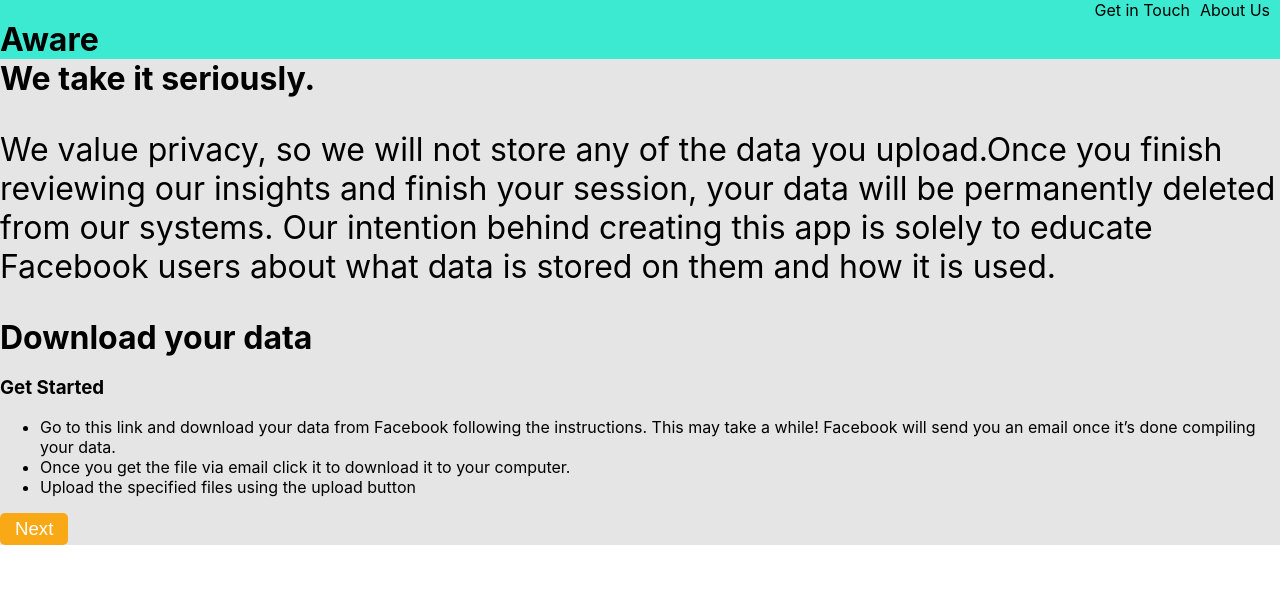
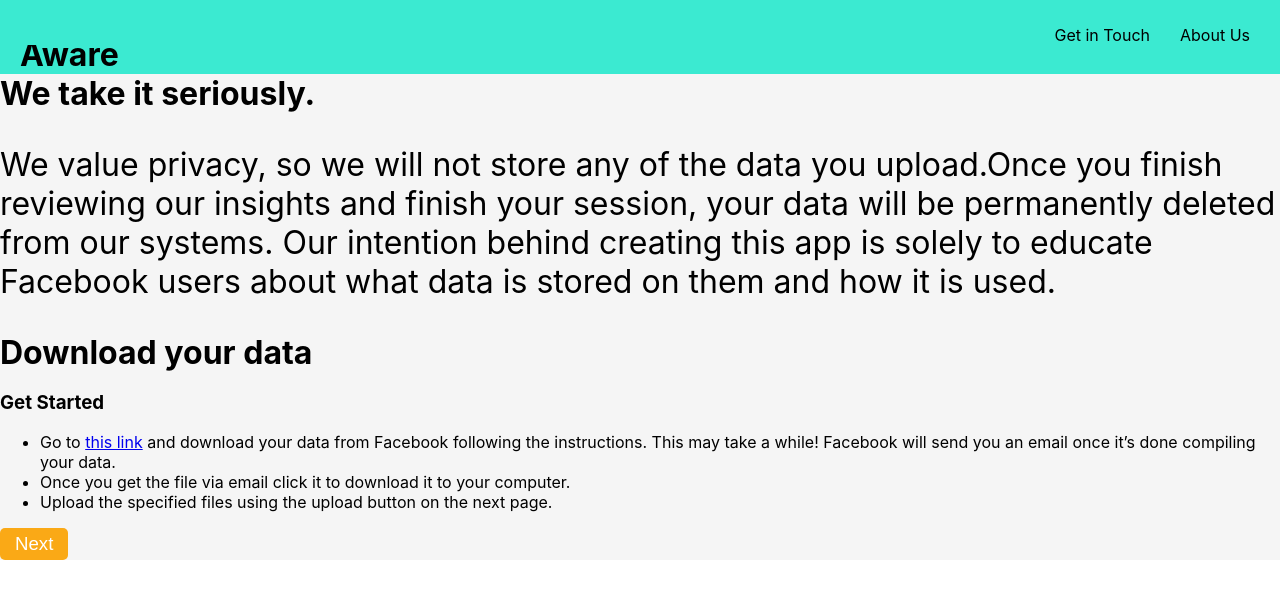
Before and after one commit to varunp27/cobraKai, a React (Create React App) app in the folder my-app/: page /tutorial in a window 1280 px wide. Shown: the top 598 px of the page. Built offline with nearby package versions, Linux system fonts and the light colour scheme.

Commit message:
css changes for styling links/buttons

```diff
--- a/my-app/src/App.css
+++ b/my-app/src/App.css
@@ -1,6 +1,10 @@
 
 .App {
-  background-color: #e5e5e5;
+  background-color: 	#F5F5F5;
+}
+
+main {
+  height: 100%;
 }
 
 .App-header a:link {
@@ -8,18 +12,26 @@
 
 }
 
-a { text-decoration: none; color:black; }
+/*a { text-decoration: none; color:black; }
 a:visited { text-decoration: none; }
 a:hover { text-decoration: none; }
 a:focus { text-decoration: none; }
-a:hover, a:active { text-decoration: none; }
+a:hover, a:active { text-decoration: none; }*/
 
-.App-header a:visited {
+.App-header a, .App-header a:hover, .App-header a:visited, .App-header a:active {
+  color: inherit;
+  text-decoration: none;
+}
+
+button a, button a:hover, button a:visited, button a:active {
+  color: inherit;
   text-decoration: none;
 }
 
 .page-head {
+  margin-top: 15px;
   padding-top: 20px;
+  padding-left: 20px;
 }
 
 .App-header {
@@ -41,10 +53,12 @@
 	top: 0;
 	margin: 0px;
 
+
 }
 
 .navLink {
-  padding-right: 10px;
+  padding-right: 30px;
+  padding-top: 25px;
   float: right;
   margin: 0px;
 }
@@ -106,10 +120,7 @@
   padding-top: 50px;
 }
 
-a, a:hover, a:visited, a:active {
-  color: inherit;
-  text-decoration: none;
-}
+
 
 p {
   font-size: 24pt;
--- a/my-app/src/components/GetStarted.js
+++ b/my-app/src/components/GetStarted.js
@@ -15,7 +15,7 @@
             <div>
                 <div id="general-section">
                     <p>Being aware about your online behavior <strong>starts here.</strong></p>
-                    <button>
+                    <button className="start-button">
                         <Link to="/Tutorial">Get Started</Link>
                     </button>
                 </div>
--- a/my-app/src/components/Tutorial.js
+++ b/my-app/src/components/Tutorial.js
@@ -16,17 +16,17 @@
                     <h1>We take it seriously.</h1>
                     <p>We value privacy, so we will not store any of the data you upload.Once you finish reviewing our insights and finish your session, your data will be permanently deleted from our systems. Our intention behind creating this app is solely to educate Facebook users about what data is stored on them and how it is used.</p>
                 </div>
-                <main className="tutorial">
+                <body className="tutorial">
                     <h1>Download your data</h1>
                     <h3>Get Started</h3>
                     <ul>
                         <li>Go to <a href="https://www.facebook.com/help/212802592074644">this link</a> and download your data from Facebook following the instructions. This may take a while! Facebook will send you an email once it’s done compiling your data.</li>
                         <li>Once you get the file via email click it to download it to your computer.</li>
-                        <li>Upload the specified files using the upload button</li>
+                        <li>Upload the specified files using the upload button on the next page.</li>
                     </ul>
 
 
-                </main>
+                </body>
                 <div>
                     <button>
                         <Link to="/upload">Next</Link>
```
